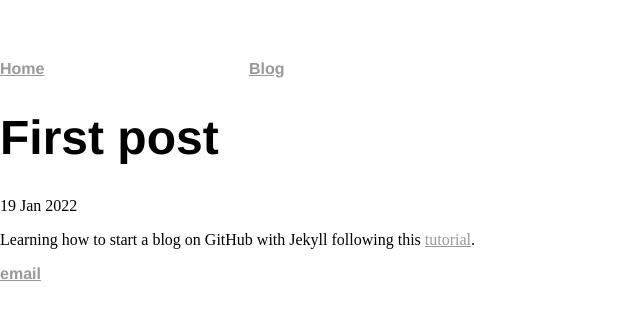
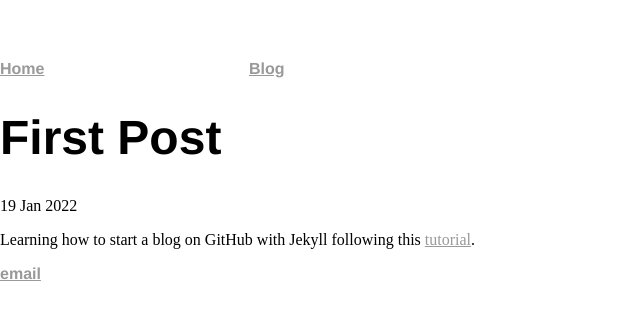
Before and after one commit to carlobar/carlobar.github.io, a Jekyll site: the page built from _posts/2022-01-19-First-post.md, in a window 1280 px wide. Shown: the top 320 px of the page, without its empty margins (0-640 px from the left). Built offline with Jekyll 4.4.1, drawn with Linux system fonts in a browser that asks for light colours.

Commit message:
correct typo

```diff
--- a/_posts/2022-01-19-First-post.md
+++ b/_posts/2022-01-19-First-post.md
@@ -1,6 +1,6 @@
 ---
 layout: post
-title: "First post"
+title: "First Post"
 date: 2022-01-19
 ---
 
```
